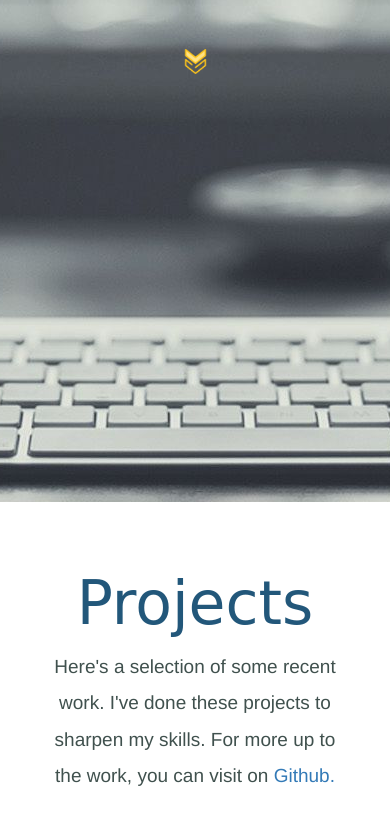
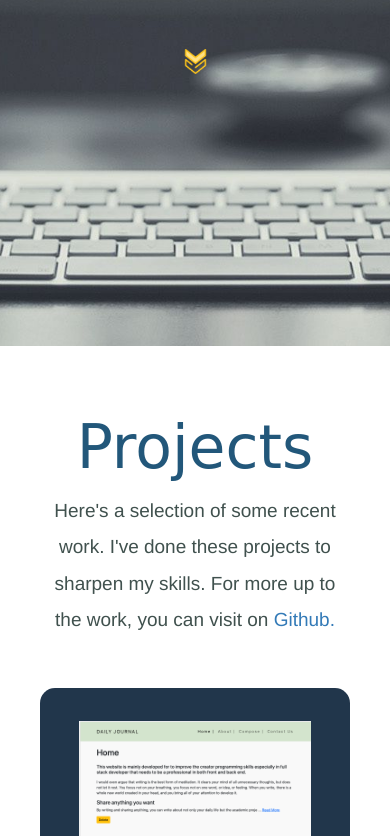
Before and after one commit to amly-yaml/profile-me, a plain HTML site: page projects.html in a window 390 px wide. Shown: the part 498-1334 px from the top of the page. Drawn offline with nearby package versions, Linux system fonts and the light colour scheme; a web font is replaced by a local one.

Commit message:
Update CSS

```diff
--- a/css/styles.css
+++ b/css/styles.css
@@ -93,12 +93,16 @@ p {
 /*----------top container------*/
 .top-container {
   background-color: #e1ebe8;
-  background: no-repeat center fixed url("../images/background5.png");
+  background: fixed url("../images/background5.png") center center / cover
+    no-repeat;
   position: relative;
   width: 100%;
-  height: 1000px;
+  height: 100vh;
   margin: 0;
   padding: 0px;
+  align-items: center;
+  flex-direction: column;
+  justify-content: center;
 }
 
 .job {
@@ -585,7 +589,8 @@ figure.output:hover h2::after {
   }
 
   .top-container {
-    background: no-repeat fixed url("../images/background5.png");
+    background: fixed url("../images/background5.png") center center / cover
+      no-repeat;
     height: 920px;
   }
 
@@ -669,7 +674,8 @@ figure.output:hover h2::after {
 
   /*----------top container--------*/
   .top-container {
-    background: no-repeat fixed url("../images/background5.png");
+    background: fixed url("../images/background5.png") center center / cover
+      no-repeat;
     height: 900px;
   }
   /*----------middle container--------*/
@@ -754,7 +760,8 @@ figure.output:hover h2::after {
 
   /*----------top container--------*/
   .top-container {
-    background: no-repeat center fixed url("../images/background5.png");
+    background: fixed url("../images/background5.png") center center / cover
+      no-repeat;
   }
 
   .logo {
```
